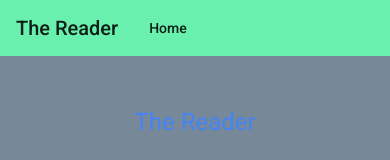
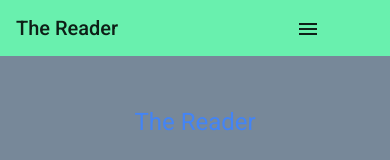
Before and after one commit to akbar2023/TheReader, an Angular app: page /home in a window 390 px wide. Shown: the top 160 px of the page. Built offline with nearby package versions, Linux system fonts and the light colour scheme.

Commit message:
responsive menu ok

```diff
--- a/src/app/shared/components/menu/menu.component.html
+++ b/src/app/shared/components/menu/menu.component.html
@@ -10,7 +10,19 @@
     <span class="material-icons" matTooltip="{{authService.userDetails.firstName}}" *ngIf="authService.isLoggedIn">account_circle</span>
   </button>
   <mat-menu #menu="matMenu">
-    <a mat-menu-item routerLink="/home">Profile</a>
-    <a style="color: #f44336" mat-menu-item (click)="logOut()">Log Out</a>
+<!--    <a mat-menu-item routerLink="/home">Profile</a>-->
+    <button style="color: #f44336" mat-menu-item (click)="logOut()">Log Out</button>
   </mat-menu>
+
+  <div class="small-menu">
+    <button mat-button [matMenuTriggerFor]="menu2">
+      <mat-icon>menu</mat-icon>
+    </button>
+    <mat-menu #menu2="matMenu">
+      <a mat-menu-item routerLink="/home">Home</a>
+      <a *ngIf="authService.isLoggedIn" mat-menu-item routerLink="/book-form">New book</a>
+      <a *ngIf="authService.isLoggedIn" mat-menu-item routerLink="/book-list">Library</a>
+      <button style="color: #f44336" mat-menu-item (click)="logOut()">Log Out</button>
+    </mat-menu>
+  </div>
 </mat-toolbar>
--- a/src/app/shared/components/menu/menu.component.scss
+++ b/src/app/shared/components/menu/menu.component.scss
@@ -13,3 +13,18 @@ mat-toolbar {
   position: absolute;
   right: 50px;
 }
+
+@media screen and (max-width: 499px) {
+  .navBar, .userIcon {
+    display: none;
+  }
+  .small-menu {
+    position: absolute;
+    right: 50px;
+  }
+}
+@media screen and (min-width: 500px) {
+  .small-menu {
+    display: none;
+  }
+}
```
